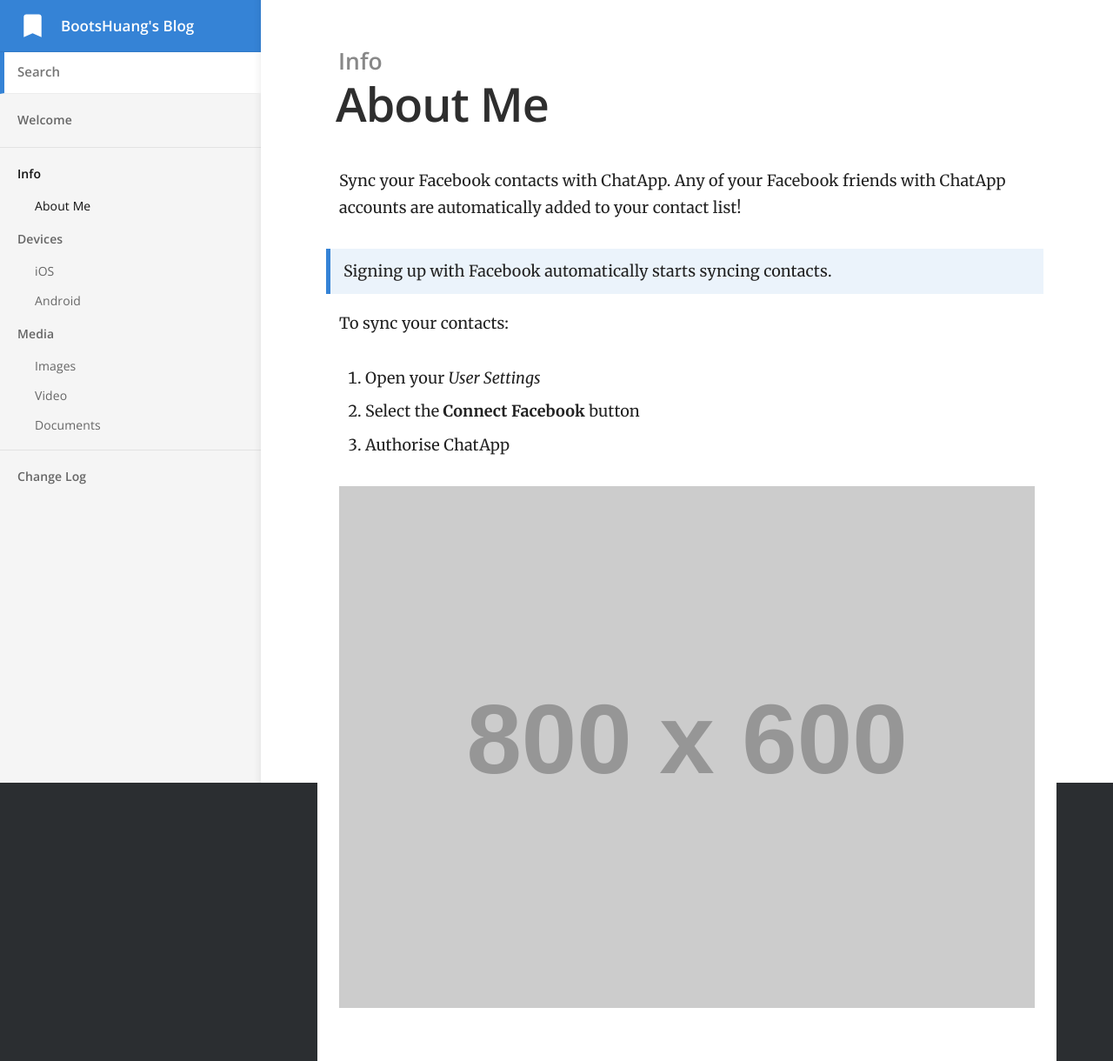
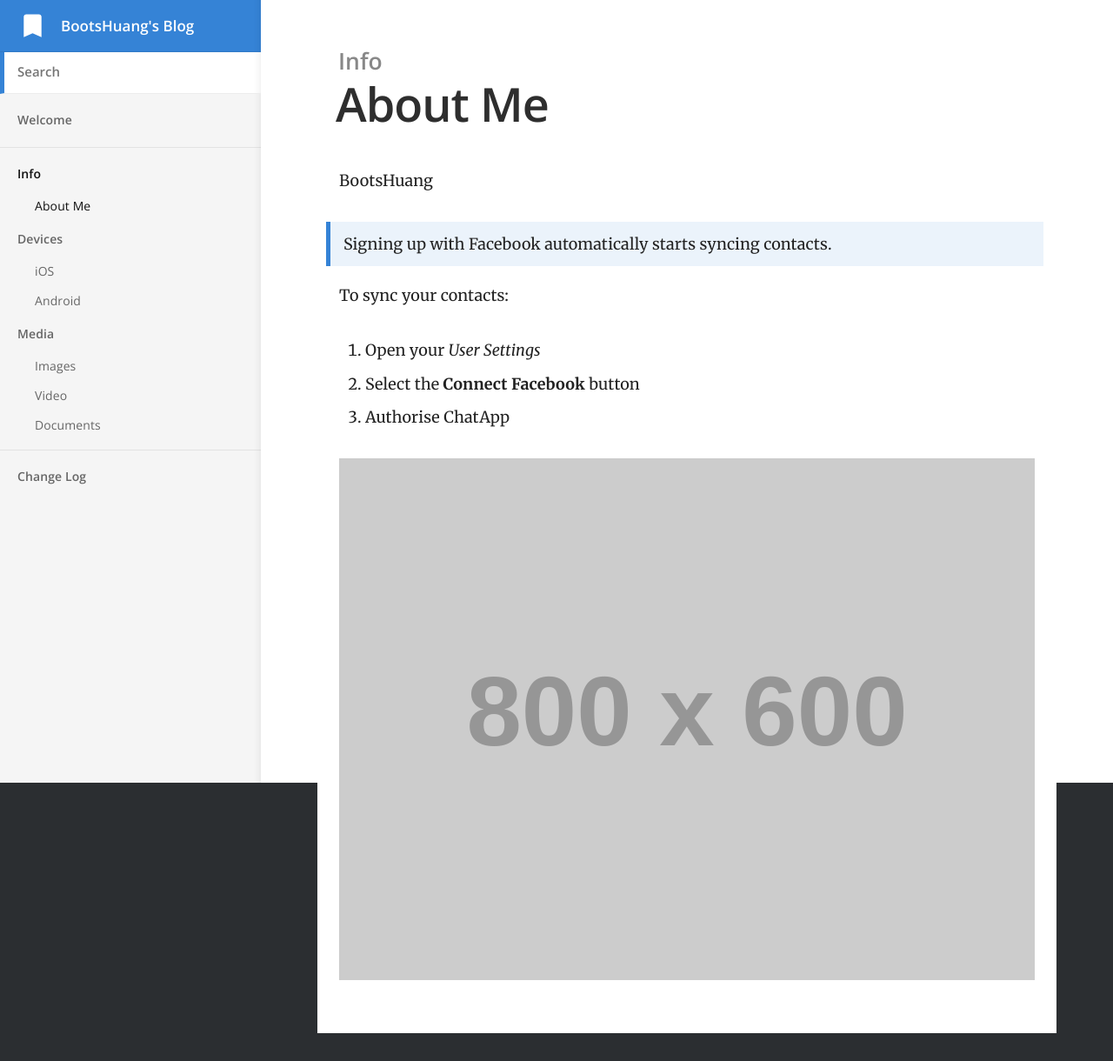
Before and after one commit to BootsHuang/BootsHuang.github.io, a Jekyll site: the page built from _docs/contact-syncing/About Me.md, in a window 1280 px wide. Shown: the whole page at 87% size. Built offline with Jekyll 4.4.1, drawn with Linux system fonts in a browser that asks for light colours; after the commit the page ends 1188 px from its top, so only the background shows below that.

Commit message:
修改文件: _docs/contact-syncing/About Me.md

```diff
--- a/_docs/contact-syncing/About Me.md
+++ b/_docs/contact-syncing/About Me.md
@@ -4,7 +4,7 @@ category: Info
 order: 1
 ---
 
-Sync your Facebook contacts with ChatApp. Any of your Facebook friends with ChatApp accounts are automatically added to your contact list!
+BootsHuang
 
 > Signing up with Facebook automatically starts syncing contacts.
 
```
